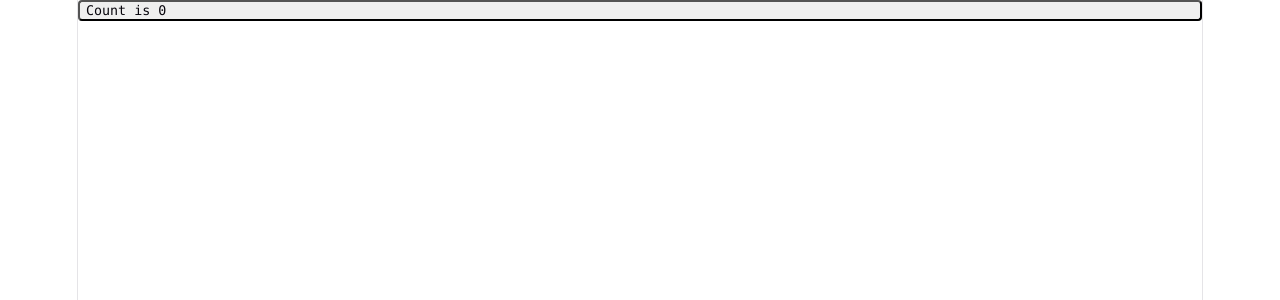
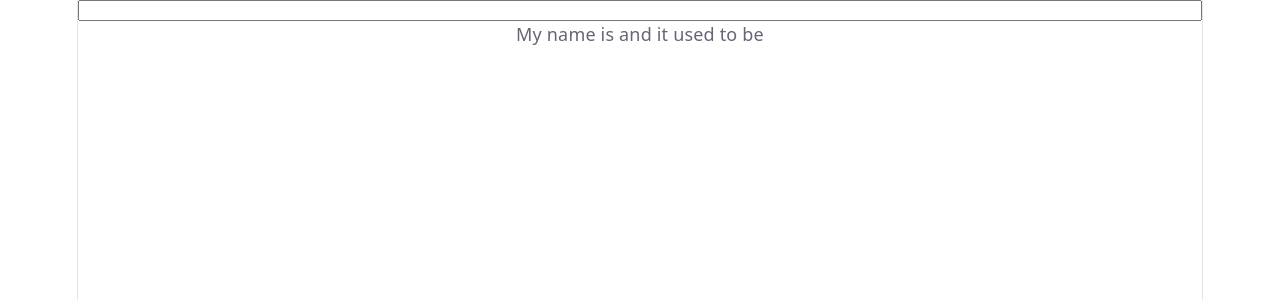
Before and after one commit to yomik15/react-gentleman, a React (Vite) app: page / in a window 1280 px wide. Shown: the top 300 px of the page. Built offline with nearby package versions, Linux system fonts and the light colour scheme.

Commit message:
useRef(cases): real uses cases

```diff
--- a/src/App.tsx
+++ b/src/App.tsx
@@ -1,19 +1,16 @@
-import { useState } from "react";
+import { useState } from "react"
+import { UseRef, UseRef2, UseRef3 } from "./UseRef"
 
 function App() {
-  const [count, setCount] = useState(0);
+  const [count, setCount] = useState(0)
 
   return (
     <>
-      <button
-        type="button"
-        className="counter"
-        onClick={() => setCount((count) => count + 1)}
-      >
-        Count is {count}
-      </button>
+      {/* <UseRef /> */}
+      {/* <UseRef2 /> */}
+      <UseRef3 />
     </>
-  );
+  )
 }
 
-export default App;
+export default App
--- /dev/null
+++ b/src/UseRef/UseRef.tsx
@@ -0,0 +1,24 @@
+import { useEffect, useRef, useState } from "react"
+
+export const UseRef = () => {
+  const [name, setName] = useState("")
+  // const [renderCount, setRenderCount] = useState(1)
+  const countRef = useRef(1)
+  useEffect(() => {
+    // setRenderCount((prev) => prev + 1)
+    // countRef.current=countRef.current+1
+    countRef.current += 1
+  })
+  return (
+    <>
+      <input
+        type="text"
+        value={name}
+        onChange={(e) => setName(e.target.value)}
+      />
+      <div>My name is {name}</div>
+      {/* <p>Render {renderCount} times</p> */}
+      <p>Render {countRef.current} times</p>
+    </>
+  )
+}
--- /dev/null
+++ b/src/UseRef/UseRef2.tsx
@@ -0,0 +1,33 @@
+import { useRef, useState } from "react"
+
+export const UseRef2 = () => {
+  const [name, setName] = useState("")
+  const inputRef = useRef<HTMLInputElement | null>(null)
+
+  function inputRefHdl() {
+    if (!inputRef.current) {
+      console.log("Dont exist reference to input")
+      return
+    }
+
+    console.log(inputRef.current)
+
+    // inputRef.current?.focus()
+    inputRef.current.focus()
+
+    // inputRef.current?.value = "some text"
+    inputRef.current.value = "Some Text"
+  }
+  return (
+    <>
+      <input
+        type="text"
+        ref={inputRef}
+        value={name}
+        onChange={(e) => setName(e.target.value)}
+      />
+      <div>My name is {name}</div>
+      <button onClick={inputRefHdl}>Focus on Input</button>
+    </>
+  )
+}
--- /dev/null
+++ b/src/UseRef/UseRef3.tsx
@@ -0,0 +1,26 @@
+import { useEffect, useRef, useState } from "react"
+
+export const UseRef3 = () => {
+  const [name, setName] = useState("")
+  const prevNameRef = useRef("")
+
+  useEffect(() => {
+    // set ref in memory with update name but not render component
+
+    prevNameRef.current = name
+  })
+
+  return (
+    <>
+      <input
+        type="text"
+        value={name}
+        onChange={(e) => setName(e.target.value)}
+      />
+      <div>
+        {/* prevNameRef.current: get  prevNameRef  in memory, before post render-> set ref with update name(useEffect) */}
+        My name is {name} and it used to be {prevNameRef.current}
+      </div>
+    </>
+  )
+}
--- /dev/null
+++ b/src/UseRef/index.ts
@@ -0,0 +1,3 @@
+export * from "./UseRef.tsx"
+export * from "./UseRef2.tsx"
+export * from "./UseRef3.tsx"
```
